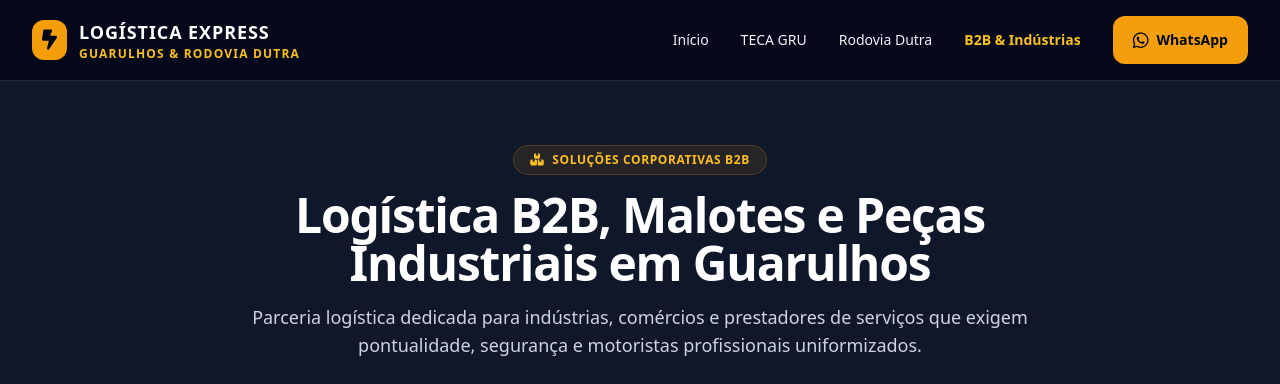
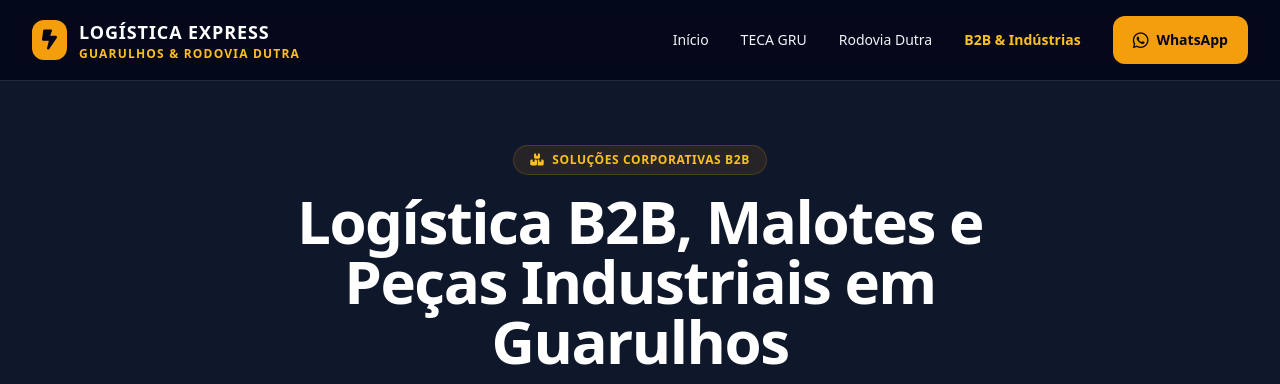
Before and after one commit to Caas2023/logistica-express-guarulhos, a plain HTML site: page b2b.html in a window 1280 px wide. Shown: the top 384 px of the page. Drawn offline with nearby package versions, Linux system fonts and the light colour scheme.

Commit message:
fix: hierarquia tipografica h1 aprimorada nas paginas

```diff
--- a/b2b.html
+++ b/b2b.html
@@ -42,7 +42,7 @@
                     <i class="fa-solid fa-boxes-stacked"></i>
                     <span>Soluções Corporativas B2B</span>
                 </div>
-                <h1 class="text-4xl sm:text-5xl font-black tracking-tight text-white">
+                <h1 class="text-4xl sm:text-6xl font-black tracking-tight text-white leading-tight">
                     Logística B2B, Malotes e Peças Industriais em Guarulhos
                 </h1>
                 <p class="text-lg text-slate-300">
```
Also changed, not shown: dutra.html (+1 -1 lines), teca.html (+1 -1 lines).
